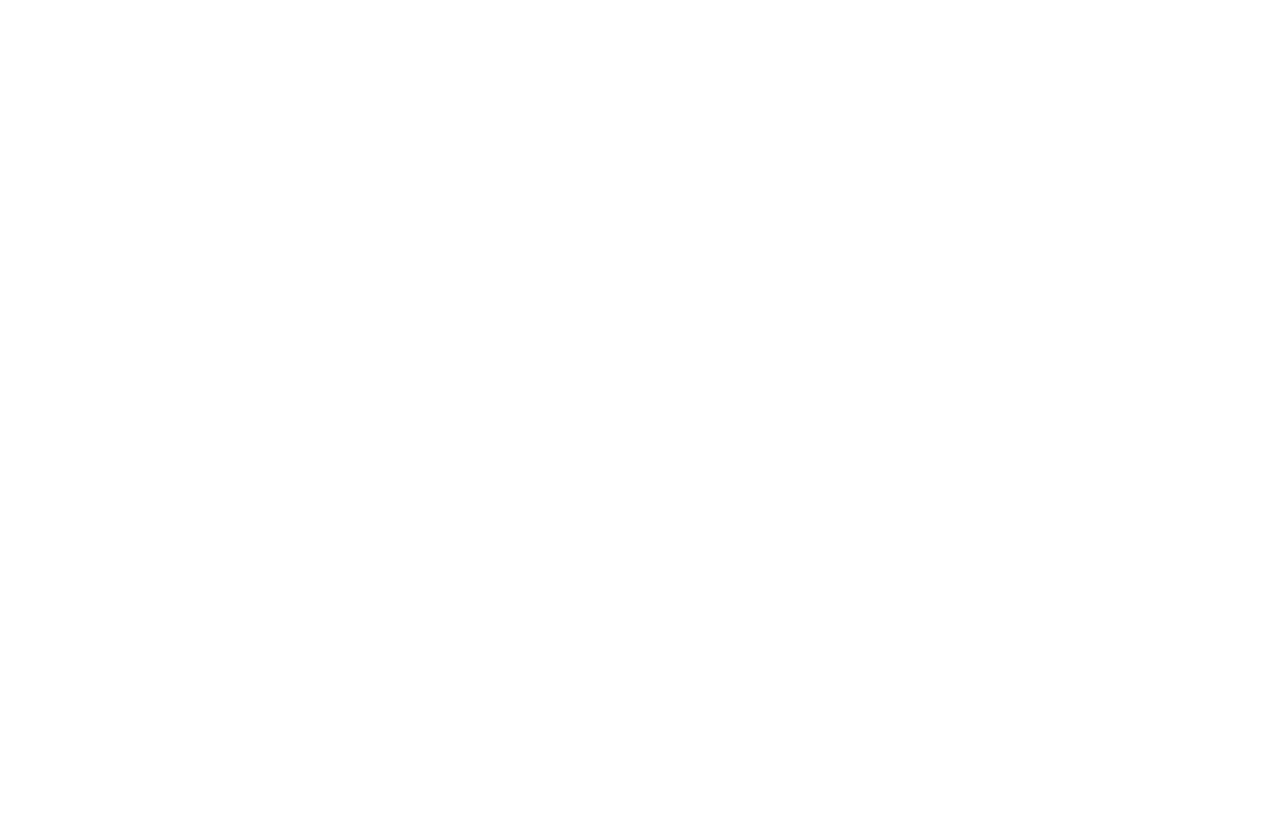
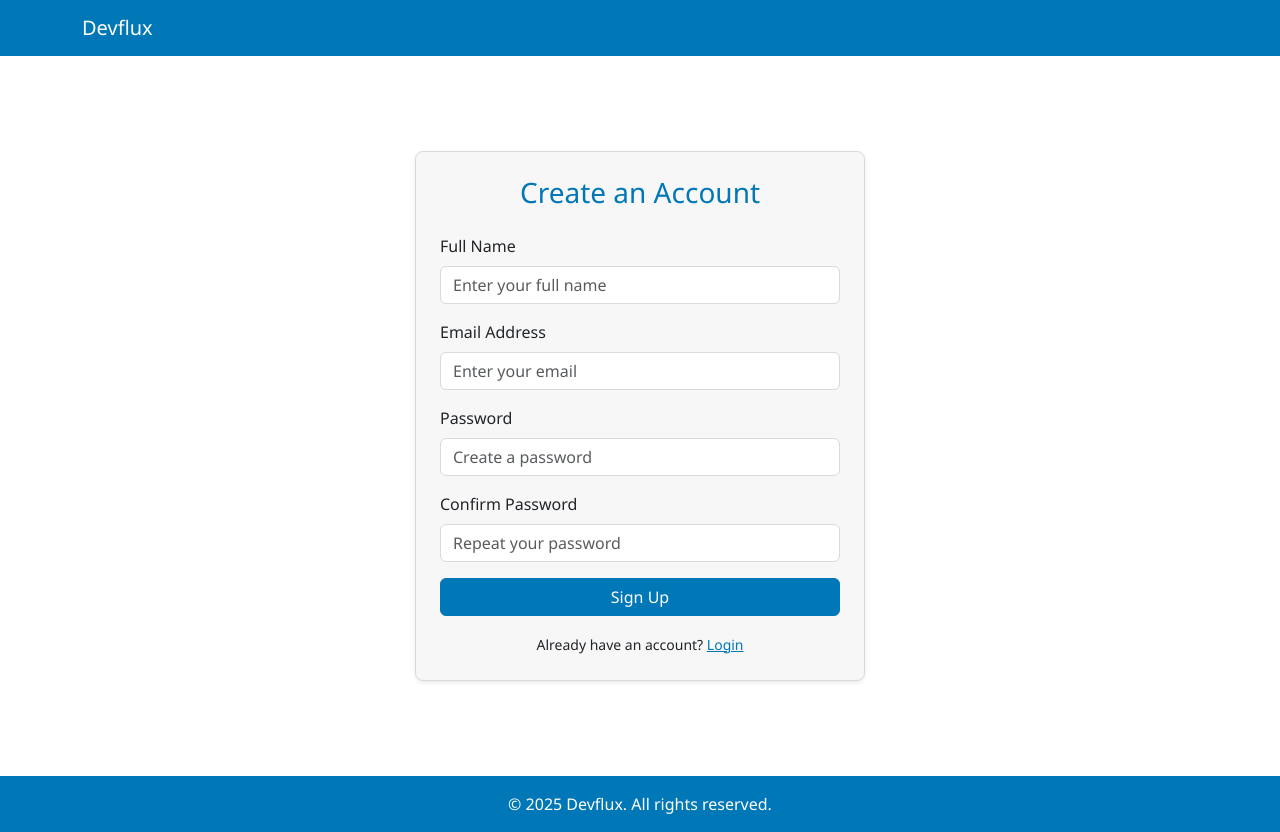
Before and after one commit to AbubakarMi/appointment-booking-frontend, a plain HTML site: page signup.html in a window 1280 px wide. Before the commit the page ends 800 px from the top, so only its background shows below. Drawn offline with nearby package versions, Linux system fonts and the light colour scheme.

Commit message:
Added signup page UI

```diff
--- a/css/style.css
+++ b/css/style.css
@@ -75,6 +75,11 @@ textarea::placeholder {
   box-shadow: none;
 }
 
+input:focus {
+  border-color: var(--primary);
+  box-shadow: none;
+}
+
 
 :root {
   --primary: #0077B6;
--- a/signup.html
+++ b/signup.html
@@ -0,0 +1,56 @@
+<!DOCTYPE html>
+<html lang="en">
+<head>
+  <meta charset="UTF-8" />
+  <meta name="viewport" content="width=device-width, initial-scale=1.0" />
+  <title>Sign Up | Devflux Appointments</title>
+  <link href="https://cdn.jsdelivr.net/npm/bootstrap@5.3.3/dist/css/bootstrap.min.css" rel="stylesheet" />
+  <link rel="stylesheet" href="css/style.css" />
+</head>
+<body>
+
+  <!-- Navbar -->
+  <nav class="navbar navbar-expand-lg custom-navbar">
+    <div class="container">
+      <a class="navbar-brand text-white" href="index.html">Devflux</a>
+    </div>
+  </nav>
+
+  <!-- Signup Form Section -->
+  <section class="d-flex align-items-center justify-content-center" style="min-height: 90vh;">
+    <div class="card p-4 shadow-sm" style="width: 100%; max-width: 450px;">
+      <h3 class="mb-4 text-center">Create an Account</h3>
+      <form>
+        <div class="mb-3">
+          <label for="name" class="form-label">Full Name</label>
+          <input type="text" id="name" class="form-control" placeholder="Enter your full name" required />
+        </div>
+        <div class="mb-3">
+          <label for="email" class="form-label">Email Address</label>
+          <input type="email" id="email" class="form-control" placeholder="Enter your email" required />
+        </div>
+        <div class="mb-3">
+          <label for="password" class="form-label">Password</label>
+          <input type="password" id="password" class="form-control" placeholder="Create a password" required />
+        </div>
+        <div class="mb-3">
+          <label for="confirmPassword" class="form-label">Confirm Password</label>
+          <input type="password" id="confirmPassword" class="form-control" placeholder="Repeat your password" required />
+        </div>
+        <button type="submit" class="btn btn-primary w-100">Sign Up</button>
+      </form>
+      <div class="text-center mt-3">
+        <small>Already have an account? <a href="login.html">Login</a></small>
+      </div>
+    </div>
+  </section>
+
+  <!-- Footer -->
+  <footer class="custom-footer text-center py-3">
+    <p class="mb-0 text-white">© 2025 Devflux. All rights reserved.</p>
+  </footer>
+
+  <script src="https://cdn.jsdelivr.net/npm/bootstrap@5.3.3/dist/js/bootstrap.bundle.min.js"></script>
+  <script src="js/script.js"></script>
+</body>
+</html>
```
